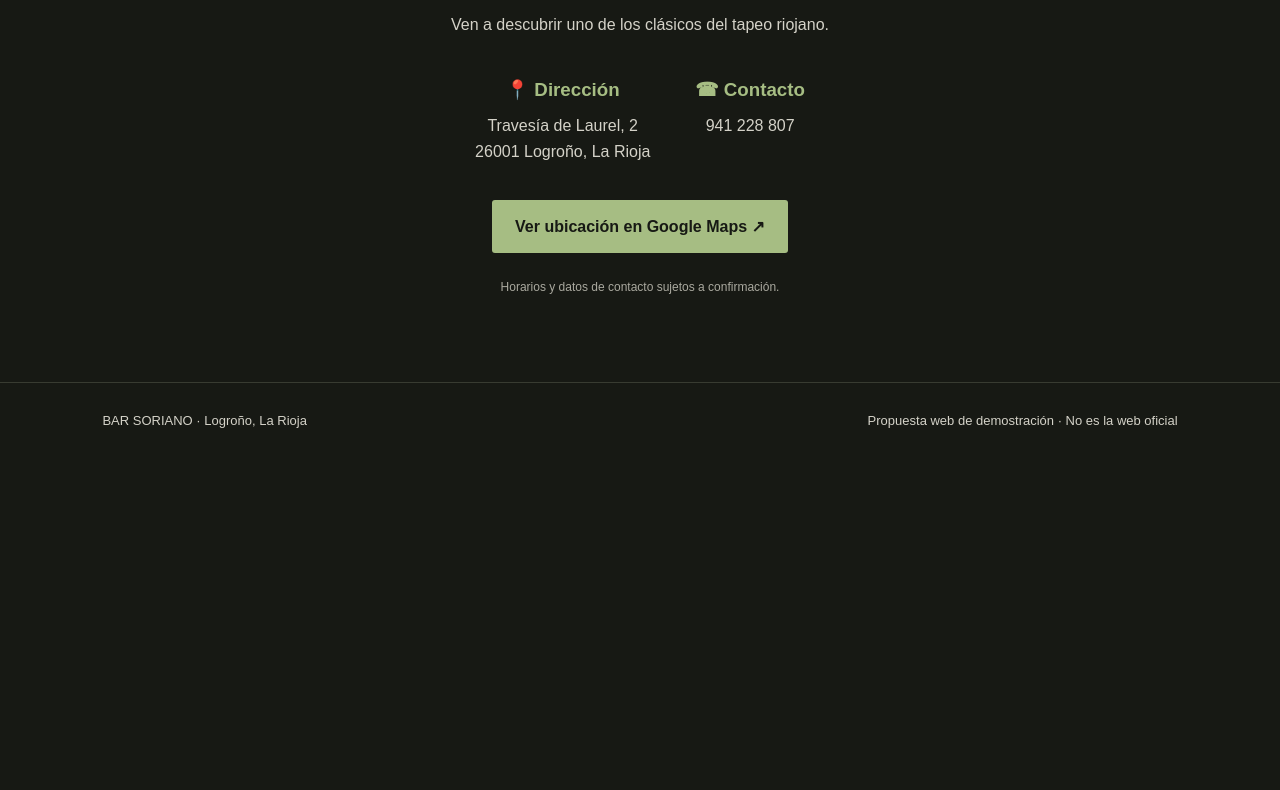
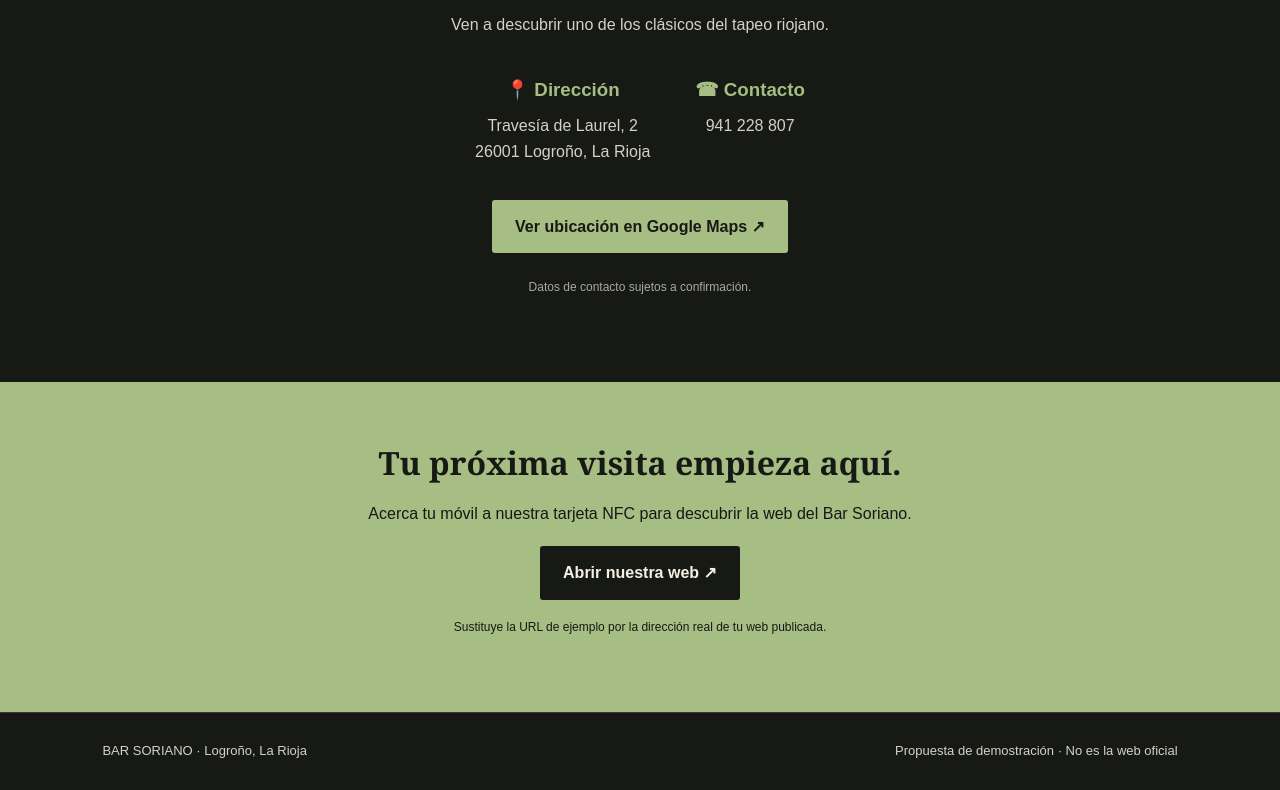
Before and after one commit to nahuelaparisiledesma-prog/mi-primera-web, a plain HTML site: page index.html in a window 1280 px wide. Shown: the part 2263-3053 px from the top of the page. Before the commit the page ends 2723 px from the top, so only its background shows below. Drawn offline with Linux system fonts and the light colour scheme.

Commit message:
Add files via upload

```diff
--- a/index.html
+++ b/index.html
@@ -1,4 +1,3 @@
-
 <!DOCTYPE html>
 <html lang="es">
 <head>
@@ -244,6 +243,33 @@
       font-size: 13px;
     }
 
+    /* Apartado NFC */
+    .nfc {
+      background: #a6bd83;
+      color: #171914;
+      text-align: center;
+      padding: 55px 8%;
+    }
+
+    .nfc h2 {
+      font-family: Georgia, serif;
+      font-size: 32px;
+      margin-bottom: 12px;
+    }
+
+    .nfc p {
+      margin-bottom: 20px;
+    }
+
+    .nfc .boton {
+      background: #171914;
+      color: #f5f0e6;
+    }
+
+    .nfc .boton:hover {
+      background: #383b31;
+    }
+
     @media (max-width: 750px) {
       header {
         flex-direction: column;
@@ -315,7 +341,9 @@
           el champiñón a la plancha y toda una tradición de pinchos.
         </p>
 
-        <a href="#carta" class="boton">Descubre nuestra especialidad ↗</a>
+        <a href="#carta" class="boton">
+          Descubre nuestra especialidad ↗
+        </a>
       </div>
     </section>
 
@@ -324,7 +352,9 @@
         <div>
           <span class="etiqueta">Nuestra esencia</span>
 
-          <h2 class="titulo">Pequeños bocados.<br>Grandes recuerdos.</h2>
+          <h2 class="titulo">
+            Pequeños bocados.<br>Grandes recuerdos.
+          </h2>
 
           <p>
             En plena zona de la calle Laurel, el Bar Soriano es conocido
@@ -340,7 +370,7 @@
 
           <a
             class="boton"
-            href="https://www.google.com/maps/search/?api=1&query=Bar+Soriano+Travesia+de+Laurel+2+Logrono"
+            href="https://www.google.com/maps/search/?api=1&query=Bar+Soriano+Logrono"
             target="_blank"
             rel="noopener noreferrer">
             Cómo llegar ↗
@@ -368,6 +398,7 @@
           <img
             src="https://images.unsplash.com/photo-1504545102780-26774c1bb073?auto=format&fit=crop&w=800&q=85"
             alt="Setas cocinadas">
+
           <div class="plato-info">
             <h3>El champiñón</h3>
             <p>
@@ -381,6 +412,7 @@
           <img
             src="https://images.unsplash.com/photo-1547592180-85f173990554?auto=format&fit=crop&w=800&q=85"
             alt="Plato de ingredientes frescos">
+
           <div class="plato-info">
             <h3>El sabor de la tierra</h3>
             <p>
@@ -394,6 +426,7 @@
           <img
             src="https://images.unsplash.com/photo-1513104890138-7c749659a591?auto=format&fit=crop&w=800&q=85"
             alt="Comida para compartir">
+
           <div class="plato-info">
             <h3>Momentos para compartir</h3>
             <p>
@@ -405,8 +438,8 @@
       </div>
 
       <p class="aviso">
-        Propuesta de diseño: las fotografías son ilustrativas.
-        Confirma los platos y precios reales con el establecimiento.
+        Las fotografías son ilustrativas. Confirma los platos y precios
+        reales con el establecimiento.
       </p>
     </section>
 
@@ -440,14 +473,35 @@
       </a>
 
       <p class="aviso">
-        Horarios y datos de contacto sujetos a confirmación.
+        Datos de contacto sujetos a confirmación.
+      </p>
+    </section>
+
+    <section class="nfc" id="nfc">
+      <h2>Tu próxima visita empieza aquí.</h2>
+
+      <p>
+        Acerca tu móvil a nuestra tarjeta NFC para descubrir
+        la web del Bar Soriano.
+      </p>
+
+      <a
+        class="boton"
+        href="https://TUUSUARIO.github.io/bar-soriano/"
+        target="_blank"
+        rel="noopener noreferrer">
+        Abrir nuestra web ↗
+      </a>
+
+      <p style="font-size:12px;margin-top:18px">
+        Sustituye la URL de ejemplo por la dirección real de tu web publicada.
       </p>
     </section>
   </main>
 
   <footer>
     <p>BAR SORIANO · Logroño, La Rioja</p>
-    <p>Propuesta web de demostración · No es la web oficial</p>
+    <p>Propuesta de demostración · No es la web oficial</p>
   </footer>
 
 </body>
```
